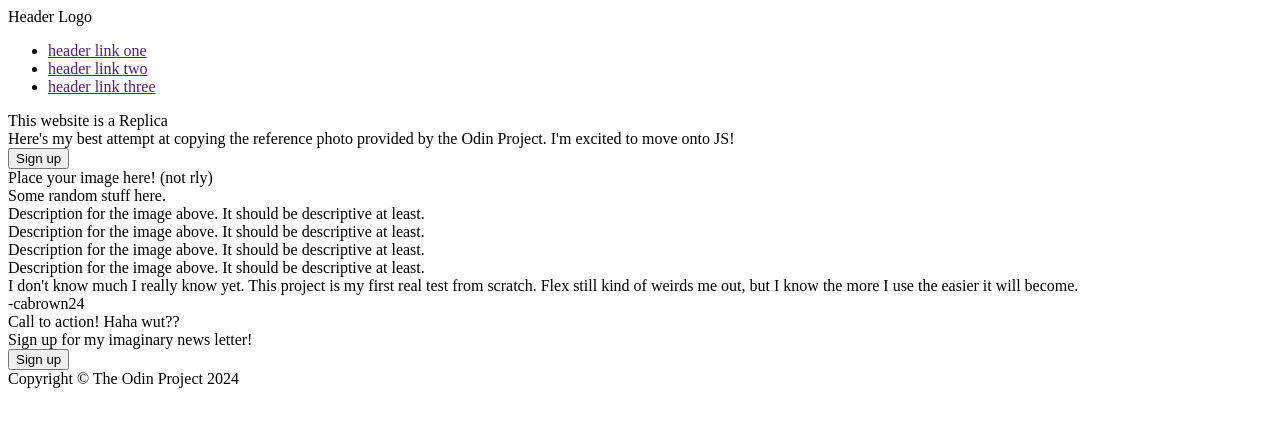
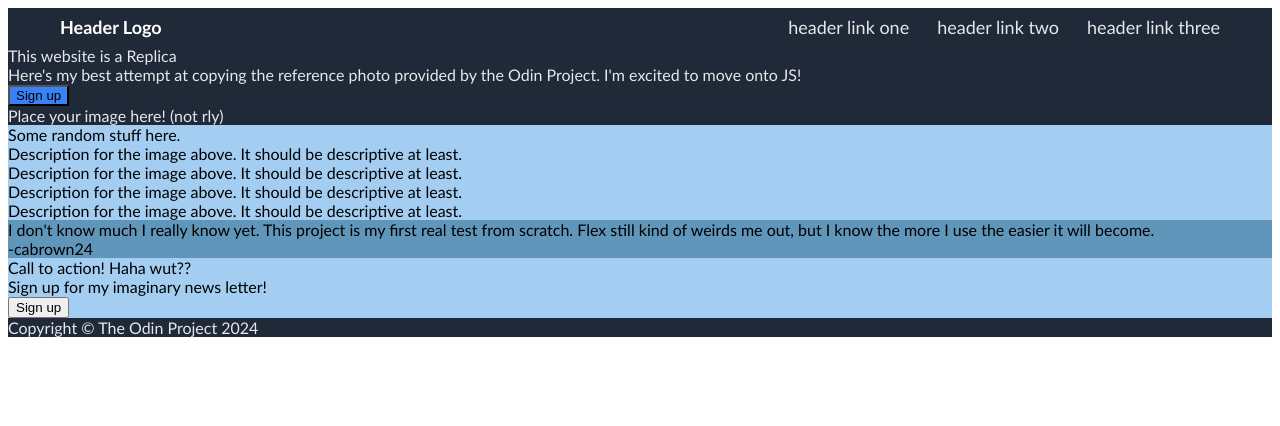
Before and after one commit to cabrown24/flex-project, a plain HTML site: page index.html in a window 1280 px wide. Drawn offline with Linux system fonts and the light colour scheme.

Commit message:
start styling (fonts and colors)

```diff
--- a/index.html
+++ b/index.html
@@ -5,6 +5,7 @@
     <meta charset="UTF-8">
     <meta name="viewport" content="width=device-width, initial-scale=1.0">
     <title>Flex-Project</title>
+    <link rel="stylesheet" href="./style.css">
 </head>
 
 <body>
--- a/style.css
+++ b/style.css
@@ -0,0 +1,57 @@
+html {
+    font-family:'Trebuchet MS', 'Lucida Sans Unicode', 'Lucida Grande', 'Lucida Sans', Arial, sans-serif;
+}
+
+.header-container {
+    background-color: #1F2937;
+    color: white;
+    display: flex;
+    justify-content: space-between;
+    padding: 8px 52px;
+}
+
+.header-logo {
+    font-size: 18px;
+    font-weight: bold;
+}
+
+ul {
+    list-style-type: none;
+    display: flex;
+    gap: 28px;
+    margin: 0;
+    padding: 0;
+}
+
+a {
+    text-decoration: none;
+    color: #E5E7EB;
+    font-size: 18px;
+}
+
+.section-one {
+    background-color: #1F2937;
+    color: #E5E7EB;
+}
+
+.section-one button {
+    background-color: #3882F6;
+    border-color:
+}
+
+.section-two {
+    background-color: #A3CEF1;
+}
+
+.section-three {
+    background-color: #6096BA;
+}
+
+.section-four {
+    background-color: #A3CEF1;
+}
+
+.footer {
+    background-color: #1F2937;
+    color: #E5E7EB;
+}
```
